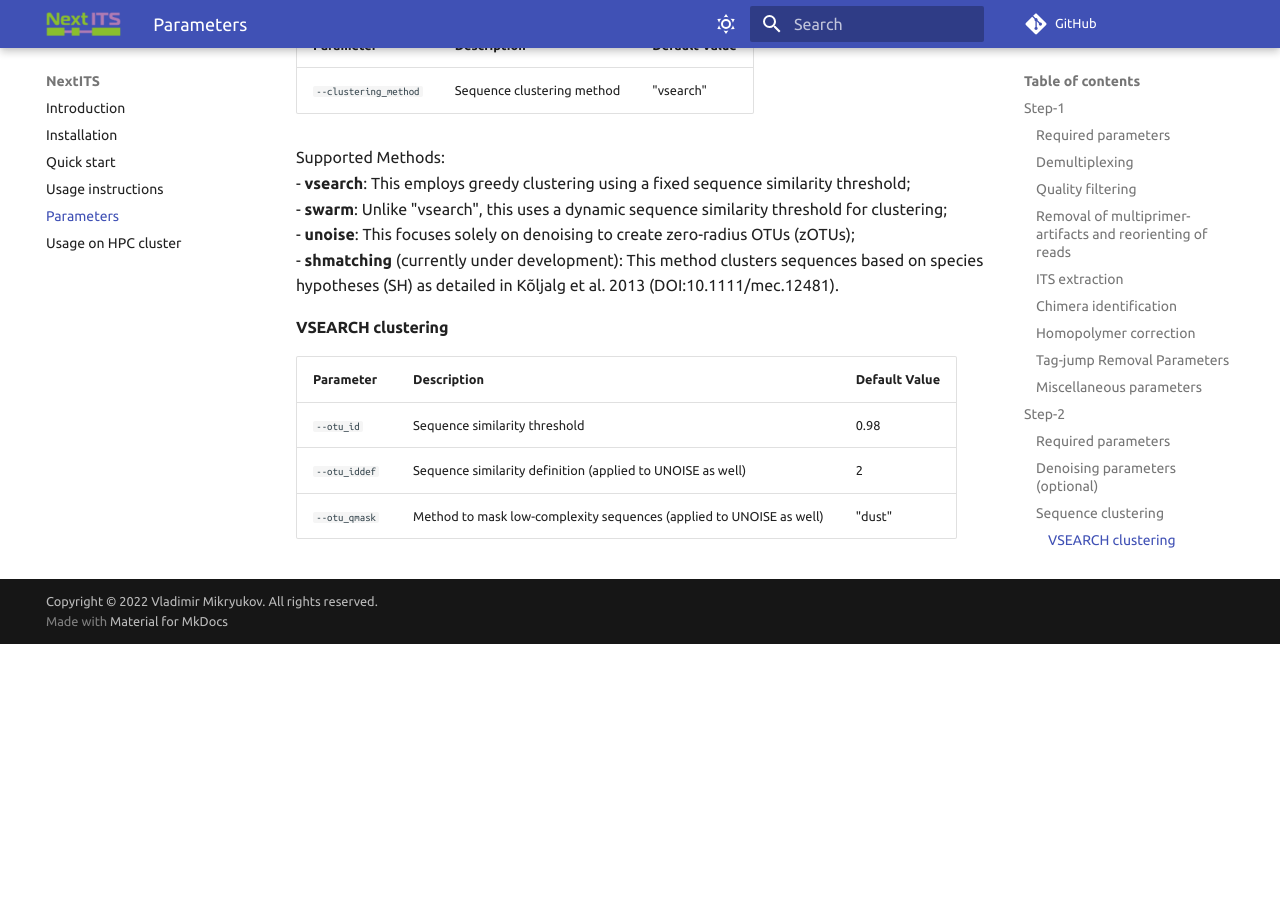
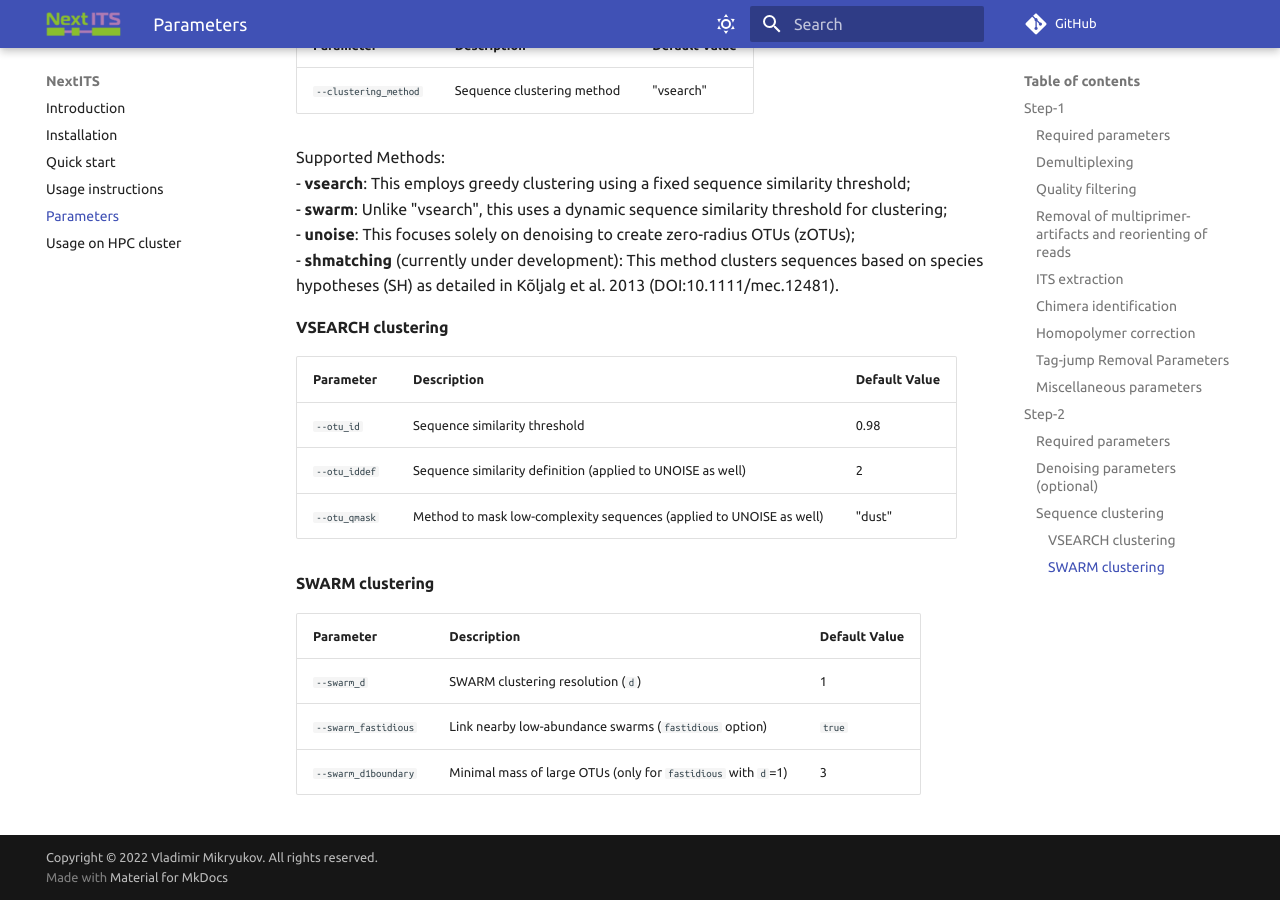
Before and after one commit to Next-ITS/nextits.github.io, an MkDocs documentation site: the page built from docs/parameters.md, in a window 1280 px wide and 900 px high, scrolled down 5318 px. Built offline with MkDocs 1.6.1 and Material for MkDocs 9.7.7, drawn with Linux system fonts in a browser that asks for light colours; comment, search, counter and statistics services are not loaded; before the commit the page ends 5962 px from its top, so only the background shows below that.

Commit message:
params - add swarm

```diff
--- a/docs/parameters.md
+++ b/docs/parameters.md
@@ -183,3 +183,11 @@ Supported Methods:
 | `--otu_id`    | Sequence similarity threshold                                       | 0.98          |
 | `--otu_iddef` | Sequence similarity definition (applied to UNOISE as well)          | 2             |
 | `--otu_qmask` | Method to mask low-complexity sequences (applied to UNOISE as well) | "dust"        |
+
+#### SWARM clustering
+
+| Parameter            | Description                                                   | Default Value |
+| -------------------- | ------------------------------------------------------------- | ------------- |
+| `--swarm_d`          | SWARM clustering resolution (`d`)                             | 1             |
+| `--swarm_fastidious` | Link nearby low-abundance swarms (`fastidious` option)        | `true`        |
+| `--swarm_d1boundary` | Minimal mass of large OTUs (only for `fastidious` with `d`=1) | 3             |
```
